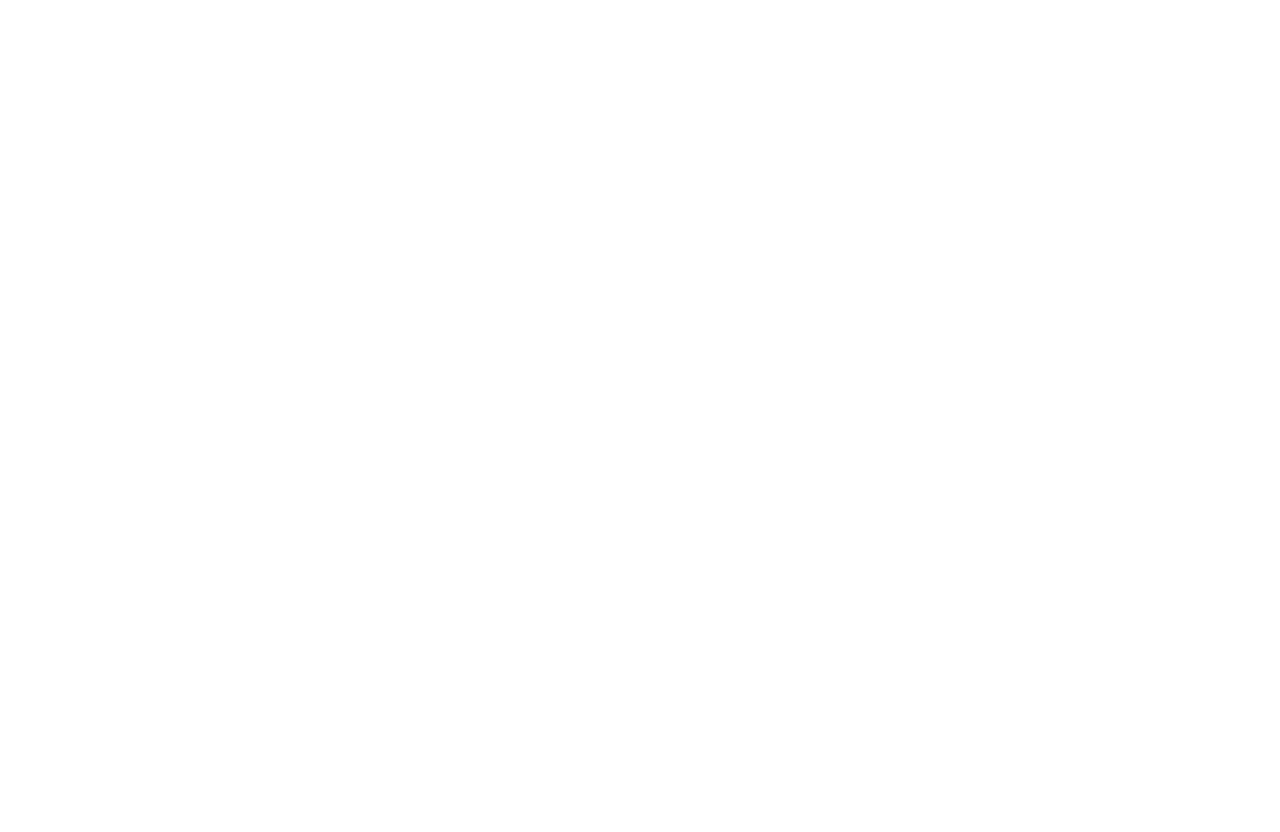
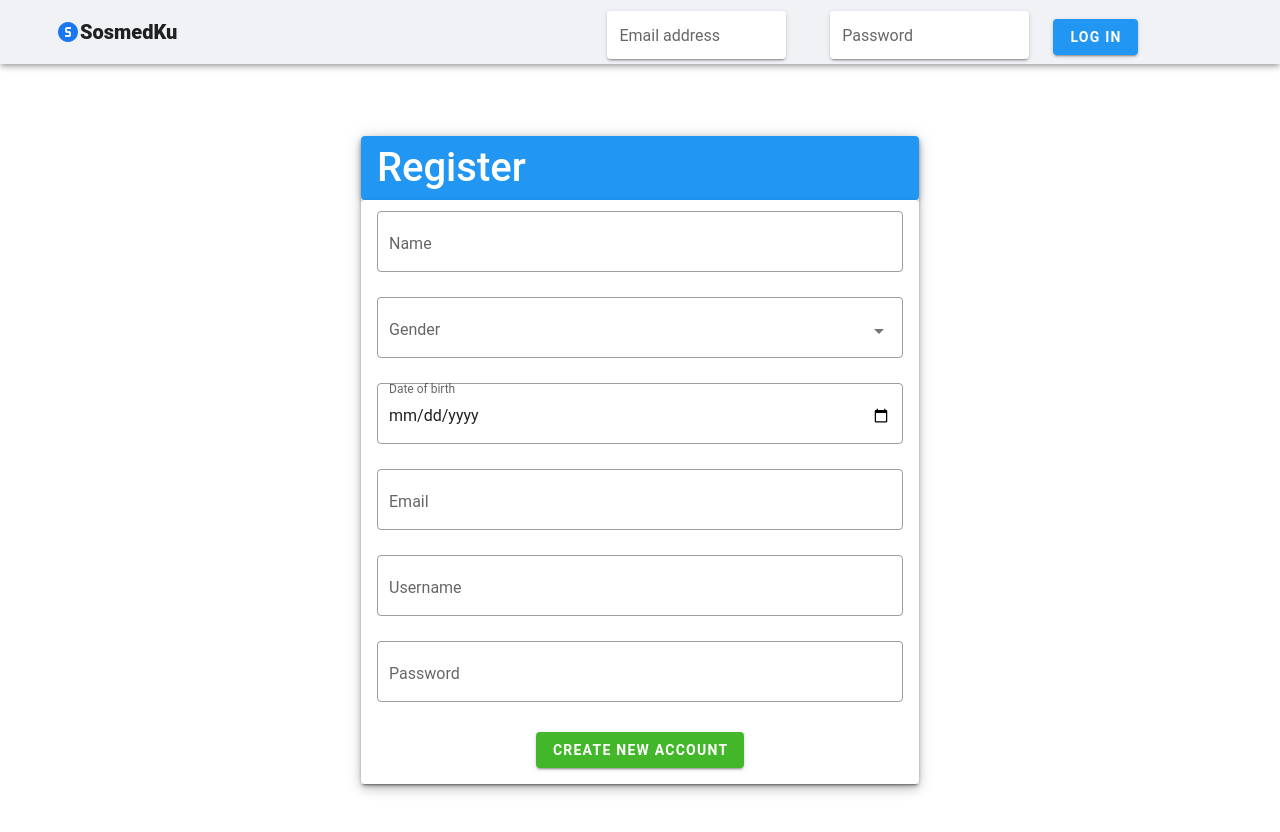
Before and after one commit to christoadi/TubesPAW_FrontEnd_SocialMedia, a Vue app: page /login in a window 1280 px wide. Shown: the top 832 px of the page. Before the commit the page ends 800 px from the top, so only its background shows below. Built offline with nearby package versions, Linux system fonts and the light colour scheme.

Commit message:
Register & Login UI

```diff
--- a/src/components/HelloWorld.vue
+++ /dev/null
@@ -1,58 +0,0 @@
-<template>
-  <div class="hello">
-    <h1>{{ msg }}</h1>
-    <p>
-      For a guide and recipes on how to configure / customize this project,<br>
-      check out the
-      <a href="https://cli.vuejs.org" target="_blank" rel="noopener">vue-cli documentation</a>.
-    </p>
-    <h3>Installed CLI Plugins</h3>
-    <ul>
-      <li><a href="https://github.com/vuejs/vue-cli/tree/dev/packages/%40vue/cli-plugin-babel" target="_blank" rel="noopener">babel</a></li>
-      <li><a href="https://github.com/vuejs/vue-cli/tree/dev/packages/%40vue/cli-plugin-eslint" target="_blank" rel="noopener">eslint</a></li>
-    </ul>
-    <h3>Essential Links</h3>
-    <ul>
-      <li><a href="https://vuejs.org" target="_blank" rel="noopener">Core Docs</a></li>
-      <li><a href="https://forum.vuejs.org" target="_blank" rel="noopener">Forum</a></li>
-      <li><a href="https://chat.vuejs.org" target="_blank" rel="noopener">Community Chat</a></li>
-      <li><a href="https://twitter.com/vuejs" target="_blank" rel="noopener">Twitter</a></li>
-      <li><a href="https://news.vuejs.org" target="_blank" rel="noopener">News</a></li>
-    </ul>
-    <h3>Ecosystem</h3>
-    <ul>
-      <li><a href="https://router.vuejs.org" target="_blank" rel="noopener">vue-router</a></li>
-      <li><a href="https://vuex.vuejs.org" target="_blank" rel="noopener">vuex</a></li>
-      <li><a href="https://github.com/vuejs/vue-devtools#vue-devtools" target="_blank" rel="noopener">vue-devtools</a></li>
-      <li><a href="https://vue-loader.vuejs.org" target="_blank" rel="noopener">vue-loader</a></li>
-      <li><a href="https://github.com/vuejs/awesome-vue" target="_blank" rel="noopener">awesome-vue</a></li>
-    </ul>
-  </div>
-</template>
-
-<script>
-export default {
-  name: 'HelloWorld',
-  props: {
-    msg: String
-  }
-}
-</script>
-
-<!-- Add "scoped" attribute to limit CSS to this component only -->
-<style scoped>
-h3 {
-  margin: 40px 0 0;
-}
-ul {
-  list-style-type: none;
-  padding: 0;
-}
-li {
-  display: inline-block;
-  margin: 0 10px;
-}
-a {
-  color: #42b983;
-}
-</style>
--- /dev/null
+++ b/src/components/Login.vue
@@ -0,0 +1,189 @@
+<template>
+    <main>
+        <v-app-bar color="#f0f2f5">
+            <!-- Icon & Social Media Name -->
+            <v-icon color="#1977f2" class="ml-10">mdi-alpha-s-circle</v-icon>
+            <v-toolbar-title class="font-weight-black ml-0" color="#1977f2">SosmedKu</v-toolbar-title>
+
+            <!-- Spacing -->
+            <v-spacer></v-spacer>
+
+            <!-- Login Input-->
+            <v-form class="mt-8 mb-2">
+                <v-container>
+                    <v-form v-model="valid" ref="formLogin">
+                        <v-row>
+                            <v-col cols="6" sm="4">
+                                <v-text-field v-model="emailLog" :rules="emailRules" required solo clearable
+                                    class="mr-5" label="Email address" type="text">
+                                </v-text-field>
+                            </v-col>
+                            <v-col cols="6" sm="4">
+                                <v-text-field v-model="passwordLog" :rules="passwordRules" required solo
+                                    label="Password" type="password">
+                                </v-text-field>
+                            </v-col>
+                            <v-col cols="6" sm="4">
+                                <v-btn color="blue" class="mt-2 d-flex font-weight-bold align-center white--text" darken @click="login">Log In</v-btn>
+                            </v-col>
+                        </v-row>
+                    </v-form>
+                </v-container>
+            </v-form>
+        </v-app-bar>
+
+        <!-- Register Container-->
+        <v-container fluid fill-height class="containerPosition">
+            <v-layout flex align-center justify-center>
+                <v-flex x512 sm6 elevation-6>
+                    <!-- Register title -->
+                    <v-toolbar rounded class="blue">
+                        <v-toolbar-title class="white--text mt-2">
+                            <h1>Register</h1>
+                        </v-toolbar-title>
+                    </v-toolbar>
+                    <!-- Register Input -->
+                    <v-card rounded>
+                        <v-card-text class="pt-4">
+                            <div>
+                                <v-form v-model="valid" ref="form">
+                                    <v-text-field v-model="name" :rules="nameRules" outlined required label="Name"
+                                        type="text"></v-text-field>
+                                    <v-select v-model="gender" :rules="genderRules" :items="genderList" label="Gender"
+                                        outlined></v-select>
+                                    <v-text-field v-model="dateborn" :rules="datebornRules" outlined required
+                                        label="Date of birth" type="date"></v-text-field>
+                                    <v-text-field v-model="email" :rules="emailRules" outlined required label="Email"
+                                        type="email"></v-text-field>
+                                    <v-text-field v-model="username" :rules="usernameRules" outlined required
+                                        label="Username" type="text"></v-text-field>
+                                    <v-text-field v-model="password" :rules="passwordRules" outlined required
+                                        label="Password" type="password"></v-text-field>
+
+                                    <v-layout justify-center>
+                                        <v-btn color="#43b72a" class="font-weight-bold white--text" @click="register"
+                                            :class="{ '#43b72a white--text': valid, disable: !valid }">Create New Account</v-btn>
+                                    </v-layout>
+                                </v-form>
+                            </div>
+                        </v-card-text>
+                    </v-card>
+                    <v-snackbar v-model="snackbar" :color="color" timeout="2000" bottom>{{ error_message }}</v-snackbar>
+                </v-flex>
+            </v-layout>
+        </v-container>
+    </main>
+</template>
+
+<style>
+.containerPosition{
+    position: absolute;
+    top: 60px;
+    left: 0;
+    right: 0;
+}
+</style>
+
+<script>
+
+
+export default {
+    name: "Login",
+    data() {
+        return {
+            emailLog: '',
+            passwordLog: '',
+            genderList: ['Pria', 'Wanita'],
+            valid: false,
+            name: '',
+            gender: '',
+            dateborn: '',
+            username: '',
+            password: '',
+            color: '',
+            snackbar: false,
+            error_message: '',
+            //Input Rules
+            nameRules: [
+                (v) => !!v || 'Name must be filled',
+            ],
+            genderRules: [
+                (v) => !!v || 'Gender must be filled',
+            ],
+            datebornRules: [
+                (v) => !!v || 'Date of birth must be filled',
+            ],
+            emailRules: [
+                (v) => !!v || 'Email must be filled',
+            ],
+            usernameRules: [
+                (v) => !!v || 'Username must be filled',
+            ],
+            passwordRules: [
+                (v) => !!v || 'Password must be filled',
+            ],
+        };
+    },
+    methods: {
+        login() {
+            if (this.$refs.formLogin.validate()) { //Validation Check
+                this.load = true;
+                this.$http.post(this.$api + '/login', {
+                    email: this.emailLog,
+                    password: this.passwordLog
+                }).then(response => {
+                    //Saving data
+                    localStorage.setItem('id', response.data.user.id);
+                    localStorage.setItem('token', response.data.access_token);
+                    this.error_message = response.data.message;
+                    this.color = "green";
+                    this.snackbar = true;
+                    this.load = false;
+                    this.clear();
+                }).catch(error => {
+                    this.error_message = error.response.data.message;
+                    this.color = "red";
+                    this.snackbar = true;
+                    this.load = false;
+                })
+            }
+        },
+
+        clear() {
+            this.$refs.form.reset()
+        },
+
+        register() {
+            if (this.$refs.form.validate()) { //Validation Check
+                this.load = true;
+                this.$http.post(this.$api + '/register', {
+                    name: this.name,
+                    gender: this.gender,
+                    dateborn: this.dateborn,
+                    email: this.email,
+                    username: this.username,
+                    password: this.password
+                }).then(response => {
+                    //Saving data
+                    this.error_message = response.data.message;
+                    this.color = "green";
+                    this.snackbar = true;
+                    this.load = false;
+                    this.clear();
+                    this.$router.push({
+                        name: 'Login',
+                    });
+                }).catch(error => {
+                    this.error_message = error.response.data.message;
+                    this.color = "red";
+                    this.snackbar = true;
+                    localStorage.removeItem('token');
+                    this.load = false;
+                })
+            }
+        }
+    },
+
+
+};
+</script>
--- a/src/router.js
+++ b/src/router.js
@@ -11,12 +11,24 @@ function importComponent(path) {
 const router = new VueRouter({
     mode: "history",
     routes: [
+        //Login
+        {
+            path: '/login',
+            name: 'Login',
+            meta: { title: 'Login' },
+            component: importComponent('Login'),
+        },
     ],
 });
 
-router.beforeEach((to, from, next) => {
+//Set Page Awal
+router.beforeEach((to, from ,next) => {
     document.title = to.meta.title;
-    next();
+    if(to.name !== "Login" && localStorage.getItem("token") == null) {
+        next({name: 'Login'});
+    } else {
+        next();
+    }
 });
 
 export default router;
```
